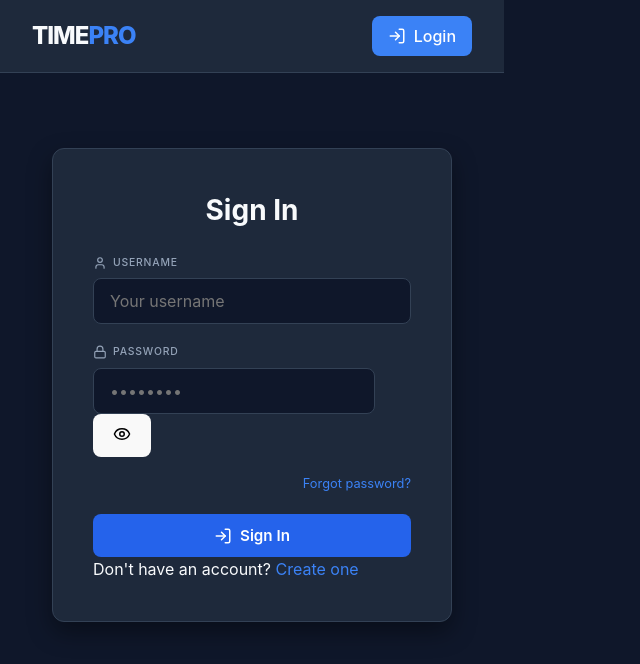
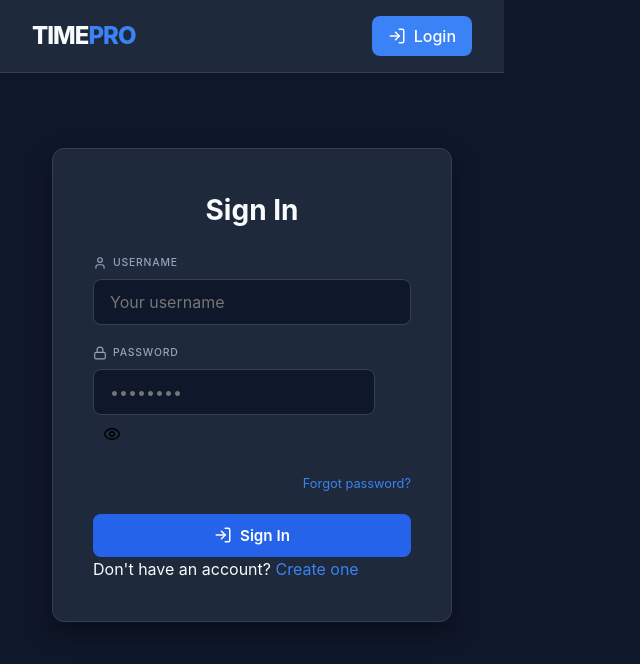
Before and after one commit to nithuli-amarasena/TimePro, a React app in the folder frontend/: page /login in a window 1280 px wide. Shown: the top 664 px of the page, without its empty margins (0-640 px from the left). Built offline with nearby package versions, Linux system fonts and the light colour scheme; no server answers; the HTML template or start-up script is replaced by a standard one.

Commit message:
Toggle Btn styles aded

```diff
--- a/frontend/src/pages/Login.jsx
+++ b/frontend/src/pages/Login.jsx
@@ -69,6 +69,7 @@ const Login = () => {
                 type="button"
                 className="toggle-password"
                 onClick={() => setShowPassword(!showPassword)}
+                style={{ padding: 10, scrollSnapPointsX: 'none', margin: 0, border: 'none', background: 'none' }}
               >
                 {showPassword ? <EyeOff size={18} /> : <Eye size={18} />}
               </button>
```
